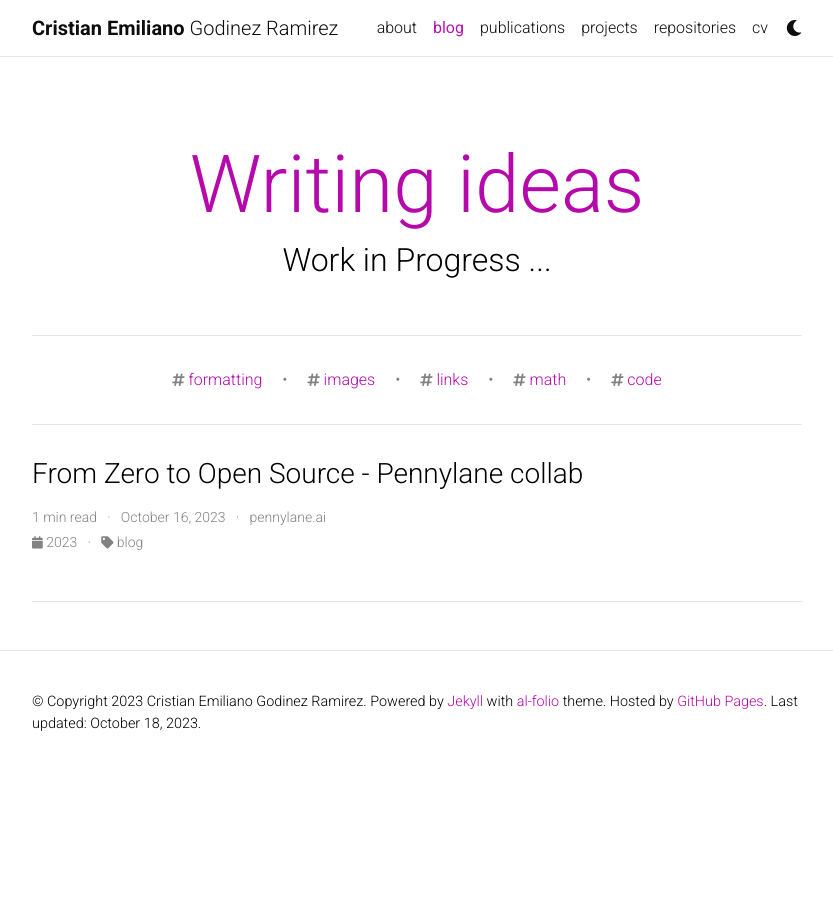
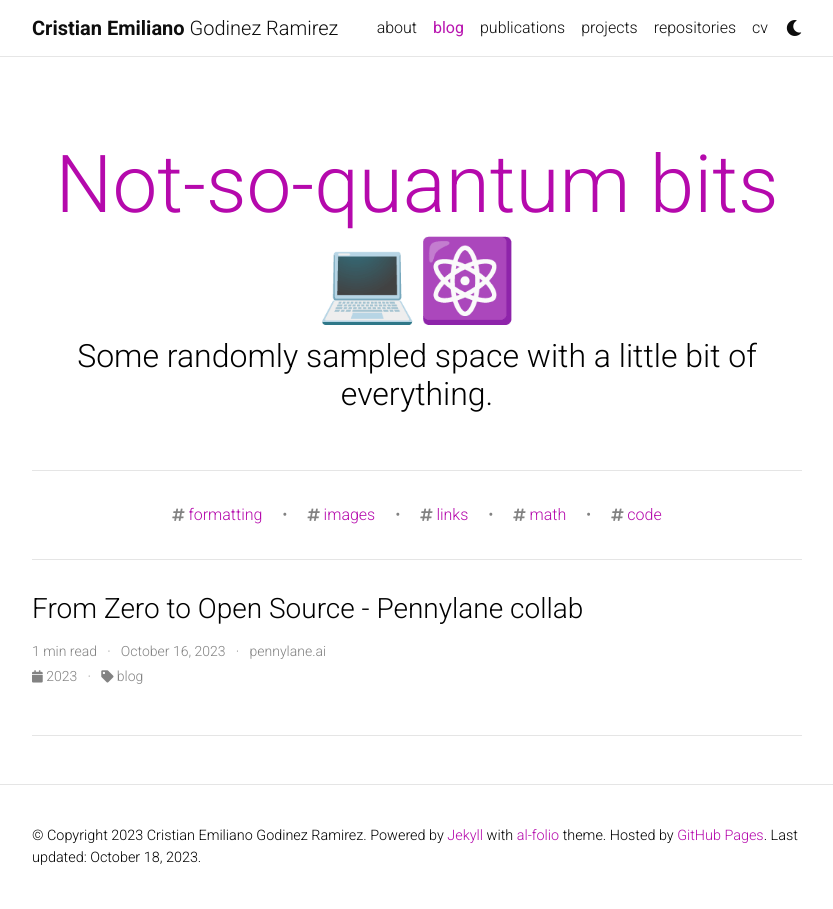
Before and after one commit to EmilianoG-byte/EmilianoG-byte.github.io, a Jekyll site: the page built from blog/index.html, in a window 1280 px wide. Shown: the whole page, without its empty margins (223-1056 px from the left). Built offline with Jekyll 4.4.1, drawn with Linux system fonts in a browser that asks for light colours; the list of posts is cut into pages by our own code; comment, search, counter and statistics services are not loaded; a style sheet for code colours, icons or effects is not loaded.

Commit message:
change blog title

```diff
--- a/_config.yml
+++ b/_config.yml
@@ -112,9 +112,9 @@ bing_site_verification:  # out your bing-site-verification ID (Bing Webmaster)
 # Blog
 # -----------------------------------------------------------------------------
 
-blog_name: Writing ideas # blog_name will be displayed in your blog page
+blog_name: Not-so-quantum bits 💻⚛️ # blog_name will be displayed in your blog page
 blog_nav_title: blog # your blog must have a title for it to be displayed in the nav bar
-blog_description: Work in Progress ...
+blog_description: Some randomly sampled space with a little bit of everything.
 permalink: /blog/:year/:title/
 
 # Pagination
```
